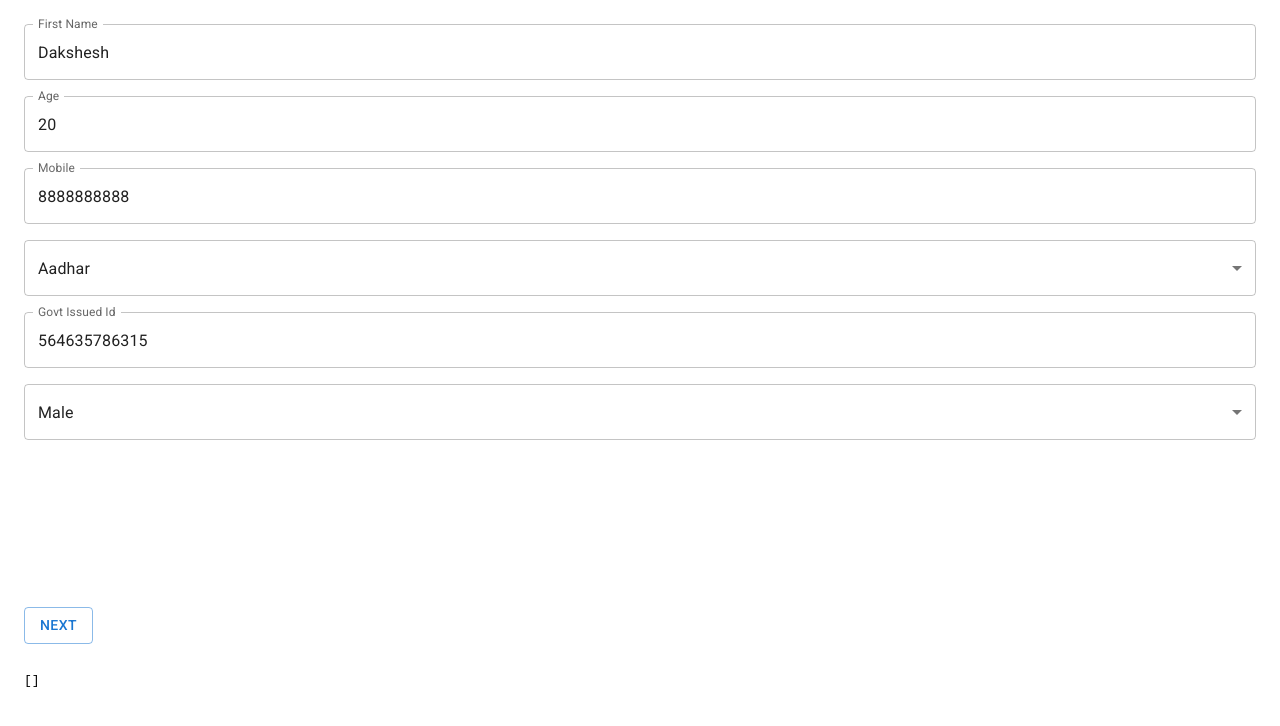
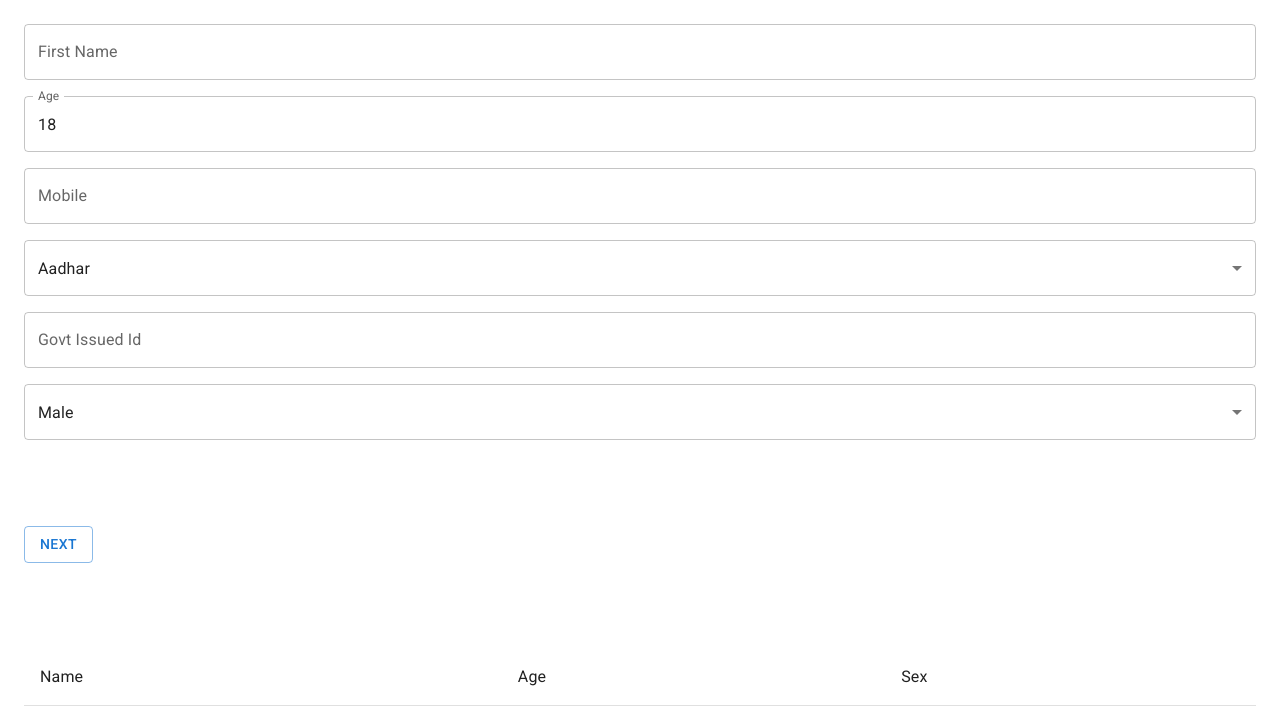
Before and after one commit to dakshesh14/onito-react-task, a React (Vite) app: page / in a window 1280 px wide. Shown: the top 726 px of the page. Built offline with nearby package versions, Linux system fonts and the light colour scheme.

Commit message:
feat: table component

```diff
--- a/src/App.tsx
+++ b/src/App.tsx
@@ -9,19 +9,19 @@ import { Button, Grid } from "@mui/material";
 // types
 import { UserInfo, userInfoSchema } from "../types/index";
 // components
-import { PersonalInfo, AddressInfo } from "./components";
+import { PersonalInfo, AddressInfo, CTable } from "./components";
 // actions
 import { addUser } from "./actions/user-actions";
 import { RootState } from "./reducers";
 
 // TODO: remove before pushing
 const defaultValues: UserInfo = {
-  name: "Dakshesh",
-  age: 20,
+  name: "",
+  age: 18,
   sex: "Male",
-  mobile: "8888888888",
+  mobile: "",
   govtIssuedIdType: "Aadhar",
-  govtIssuedId: "564635786315",
+  govtIssuedId: "",
   addressLine1: "",
   country: "",
   state: "",
@@ -56,7 +56,7 @@ function App() {
             {currentStep === 0 ? <PersonalInfo /> : <AddressInfo />}
           </Grid>
 
-          <Grid style={{ marginTop: "auto" }} item xs={12}>
+          <Grid item xs={12}>
             {currentStep === 1 && (
               <Button
                 style={{ marginRight: "10px" }}
@@ -73,8 +73,8 @@ function App() {
             </Button>
           </Grid>
 
-          <Grid item xs={12} overflow={"auto"}>
-            <pre>{JSON.stringify(users, null, 2)}</pre>
+          <Grid item xs={12}>
+            <CTable columns={["name", "age", "sex"]} data={users} />
           </Grid>
         </Grid>
       </form>
--- a/src/components/index.ts
+++ b/src/components/index.ts
@@ -1,2 +1,3 @@
 export * from "./personal-info";
 export * from "./address-info";
+export * from "./table";
--- /dev/null
+++ b/src/components/table.tsx
@@ -0,0 +1,52 @@
+import {
+  TableContainer,
+  Table,
+  TableHead,
+  TableCell,
+  TableRow,
+  TableBody,
+  Typography,
+} from "@mui/material";
+
+type Props = {
+  columns: string[];
+  data: {
+    [key: string]: string | number | undefined;
+  }[];
+};
+
+export const CTable: React.FC<Props> = (props) => {
+  const { columns, data } = props;
+
+  return (
+    <TableContainer>
+      <Table>
+        <TableHead>
+          <TableRow>
+            {columns.map((column) => (
+              <TableCell key={column}>
+                <Typography
+                  style={{
+                    textTransform: "capitalize",
+                  }}
+                >
+                  {column}
+                </Typography>
+              </TableCell>
+            ))}
+          </TableRow>
+        </TableHead>
+
+        <TableBody>
+          {data.map((row, idx) => (
+            <TableRow key={idx}>
+              {columns.map((column, idx) => (
+                <TableCell key={idx}>{row[column] ?? "-"}</TableCell>
+              ))}
+            </TableRow>
+          ))}
+        </TableBody>
+      </Table>
+    </TableContainer>
+  );
+};
```
